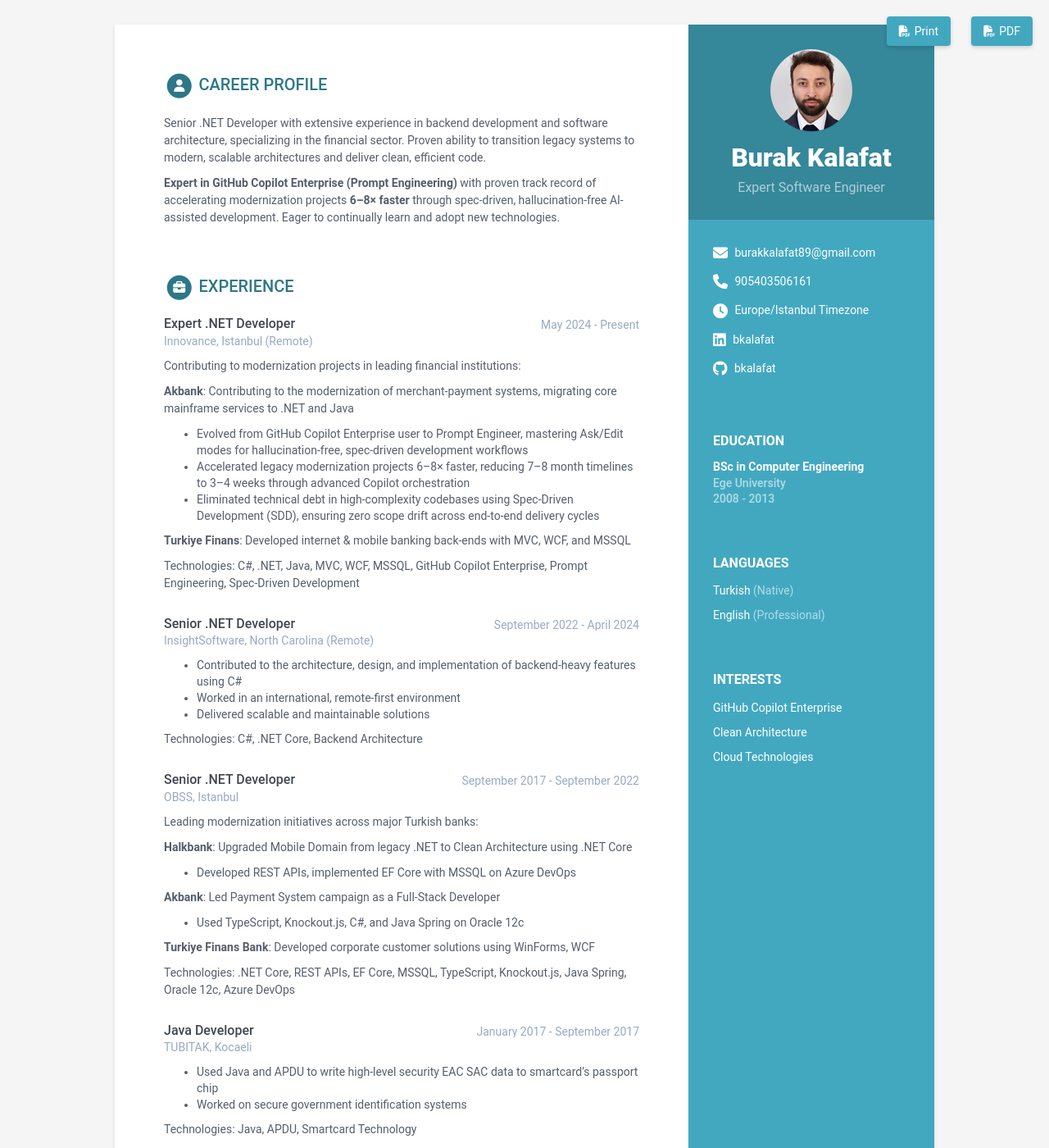
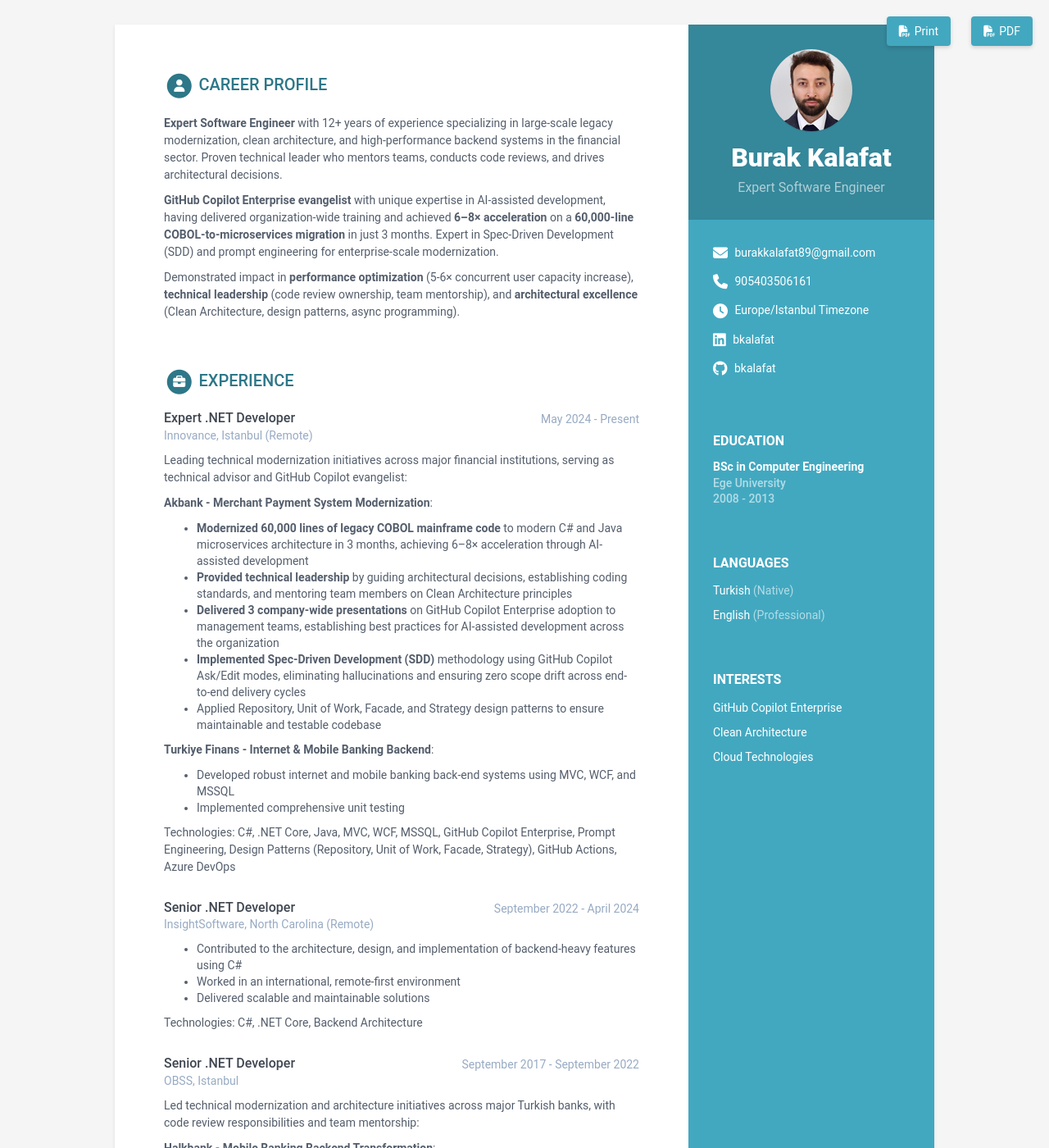
Before and after one commit to bkalafat/cv, a Jekyll site: the page built from index.md, in a window 1280 px wide and 1400 px high. Shown: the whole window at 82% size. Built offline with Jekyll 4.4.1, drawn with Linux system fonts in a browser that asks for light colours; nearby versions of some CDN libraries; library files that are not in the unit come from our copies; some of the changed text lies outside the part shown.

Commit message:
Optimize CV with quantified achievements and technical leadership details
- Added 60K lines COBOL modernization metrics (3 months, 6-8 faster)
- Highlighted 3 company-wide GitHub Copilot presentations and team mentorship
- Added 5-6 concurrent user capacity increase for Halkbank project
- Emphasized code review leadership and team supervision at Turkiye Finans
- Added GitHub Copilot Microsoft Learn certification
- Enhanced Career Profile with leadership and performance optimization impact
- Updated skills with design patterns, testing, and technical leadership
- Improved project descriptions with specific metrics and outcomes

```diff
--- a/_data/data.yml
+++ b/_data/data.yml
@@ -58,13 +58,18 @@
 career-profile:
   title: Career Profile
   summary: |
-    Senior .NET Developer with extensive experience in backend development and software architecture,
-    specializing in the financial sector. Proven ability to transition legacy systems to modern,
-    scalable architectures and deliver clean, efficient code.
+    **Expert Software Engineer** with 12+ years of experience specializing in large-scale legacy modernization,
+    clean architecture, and high-performance backend systems in the financial sector. Proven technical leader
+    who mentors teams, conducts code reviews, and drives architectural decisions.
 
-    **Expert in GitHub Copilot Enterprise (Prompt Engineering)** with proven track record of
-    accelerating modernization projects **6–8× faster** through spec-driven, hallucination-free
-    AI-assisted development. Eager to continually learn and adopt new technologies.
+    **GitHub Copilot Enterprise evangelist** with unique expertise in AI-assisted development, having delivered
+    organization-wide training and achieved **6–8× acceleration** on a **60,000-line COBOL-to-microservices
+    migration** in just 3 months. Expert in Spec-Driven Development (SDD) and prompt engineering for
+    enterprise-scale modernization.
+
+    Demonstrated impact in **performance optimization** (5-6× concurrent user capacity increase),
+    **technical leadership** (code review ownership, team mentorship), and **architectural excellence**
+    (Clean Architecture, design patterns, async programming).
 
 education:
   title: Education
@@ -83,16 +88,20 @@
       time: May 2024 - Present
       company: Innovance, Istanbul (Remote)
       details: |
-        Contributing to modernization projects in leading financial institutions:
+        Leading technical modernization initiatives across major financial institutions, serving as technical advisor and GitHub Copilot evangelist:
 
-        **Akbank**: Contributing to the modernization of merchant-payment systems, migrating core mainframe services to .NET and Java
-          - Evolved from GitHub Copilot Enterprise user to Prompt Engineer, mastering Ask/Edit modes for hallucination-free, spec-driven development workflows
-          - Accelerated legacy modernization projects 6–8× faster, reducing 7–8 month timelines to 3–4 weeks through advanced Copilot orchestration
-          - Eliminated technical debt in high-complexity codebases using Spec-Driven Development (SDD), ensuring zero scope drift across end-to-end delivery cycles
+        **Akbank - Merchant Payment System Modernization**:
+          - **Modernized 60,000 lines of legacy COBOL mainframe code** to modern C# and Java microservices architecture in 3 months, achieving 6–8× acceleration through AI-assisted development
+          - **Provided technical leadership** by guiding architectural decisions, establishing coding standards, and mentoring team members on Clean Architecture principles
+          - **Delivered 3 company-wide presentations** on GitHub Copilot Enterprise adoption to management teams, establishing best practices for AI-assisted development across the organization
+          - **Implemented Spec-Driven Development (SDD)** methodology using GitHub Copilot Ask/Edit modes, eliminating hallucinations and ensuring zero scope drift across end-to-end delivery cycles
+          - Applied Repository, Unit of Work, Facade, and Strategy design patterns to ensure maintainable and testable codebase
 
-        **Turkiye Finans**: Developed internet & mobile banking back-ends with MVC, WCF, and MSSQL
+        **Turkiye Finans - Internet & Mobile Banking Backend**:
+          - Developed robust internet and mobile banking back-end systems using MVC, WCF, and MSSQL
+          - Implemented comprehensive unit testing
 
-        Technologies: C#, .NET, Java, MVC, WCF, MSSQL, GitHub Copilot Enterprise, Prompt Engineering, Spec-Driven Development
+        Technologies: C#, .NET Core, Java, MVC, WCF, MSSQL, GitHub Copilot Enterprise, Prompt Engineering, Design Patterns (Repository, Unit of Work, Facade, Strategy), GitHub Actions, Azure DevOps
 
     - role: Senior .NET Developer
       time: September 2022 - April 2024
@@ -108,17 +117,25 @@
       time: September 2017 - September 2022
       company: OBSS, Istanbul
       details: |
-        Leading modernization initiatives across major Turkish banks:
+        Led technical modernization and architecture initiatives across major Turkish banks, with code review responsibilities and team mentorship:
 
-        **Halkbank**: Upgraded Mobile Domain from legacy .NET to Clean Architecture using .NET Core
-          - Developed REST APIs, implemented EF Core with MSSQL on Azure DevOps
+        **Halkbank - Mobile Banking Backend Transformation**:
+          - **Architected and led migration** from legacy .NET Framework to Clean Architecture using .NET Core microservices
+          - **Increased concurrent user capacity 5-6× per server** by implementing asynchronous programming patterns and thread optimization strategies
+          - Developed scalable REST APIs with EF Core and MSSQL, deployed via Azure DevOps CI/CD pipelines
+          - Implemented Repository and Unit of Work patterns for maintainable data access layer
 
-        **Akbank**: Led Payment System campaign as a Full-Stack Developer
-          - Used TypeScript, Knockout.js, C#, and Java Spring on Oracle 12c
+        **Turkiye Finans - Technical Leadership & Code Review**:
+          - **Solely responsible for code review process** for one development team, ensuring code quality, best practices, and architectural compliance
+          - **Mentored and supervised development team**, conducting regular code reviews and architectural guidance sessions
+          - Developed enterprise-level corporate customer solutions using WinForms and WCF services
+          - Established coding standards and review guidelines that improved team code quality by reducing bug rates
 
-        **Turkiye Finans Bank**: Developed corporate customer solutions using WinForms, WCF
+        **Akbank - Payment System Full-Stack Development**:
+          - Led Payment System campaign as Full-Stack Developer using TypeScript, Knockout.js, C#, and Java Spring
+          - Integrated frontend and backend systems with Oracle 12c database, ensuring transactional consistency
 
-        Technologies: .NET Core, REST APIs, EF Core, MSSQL, TypeScript, Knockout.js, Java Spring, Oracle 12c, Azure DevOps
+        Technologies: .NET Core, REST APIs, EF Core, MSSQL, Clean Architecture, Asynchronous Programming, TypeScript, Knockout.js, Java Spring, Oracle 12c, Azure DevOps, Design Patterns (Repository, Unit of Work)
 
     - role: Java Developer
       time: January 2017 - September 2017
@@ -151,6 +168,17 @@
 certifications:
   title: Certifications
   list:
+    - name: GitHub Copilot Fundamentals - Understand the AI Pair Programmer
+      start: 2024
+      end:
+      organization: Microsoft Learn
+      credentialid:
+      credentialurl: https://learn.microsoft.com/en-us/training/modules/introduction-to-github-copilot/
+      credentialname: Microsoft Learn
+      details: |
+        Completed official Microsoft training on GitHub Copilot, mastering AI-assisted development workflows,
+        prompt engineering techniques, and best practices for enterprise-scale AI pair programming adoption.
+
     - name: Build Microservices with .NET & Amazon Web Services
       start: 2024
       end:
@@ -176,46 +204,49 @@
 projects:
   title: Projects
   intro: >
-    Here are some key projects I've contributed to throughout my career.
+    Key technical achievements demonstrating expertise in modernization, architecture, and performance optimization:
   assignments:
-    - title: Akbank Merchant-Payment System Modernization
+    - title: Akbank Merchant-Payment System Modernization (60K+ Lines)
       link:
-      tagline: "Migrated core mainframe services to .NET and Java, accelerating project delivery 6–8× faster using GitHub Copilot Enterprise"
+      tagline: "Led modernization of 60,000 lines of COBOL mainframe code to C# and Java microservices in 3 months, achieving 6–8× acceleration through GitHub Copilot Enterprise and Spec-Driven Development"
 
-    - title: Halkbank Mobile Banking Backend
+    - title: Halkbank Mobile Banking Performance Optimization
       link:
-      tagline: "Upgraded legacy system to Clean Architecture with .NET Core, REST APIs, and EF Core"
+      tagline: "Architected Clean Architecture migration from legacy .NET, increased concurrent user capacity 5-6× per server through async programming and thread optimization"
 
-    - title: Turkiye Finans Banking Solutions
+    - title: Turkiye Finans Code Quality & Team Leadership
       link:
-      tagline: "Developed internet & mobile banking back-ends with MVC, WCF, and MSSQL"
+      tagline: "Led code review process and team mentorship, established architectural standards and improved code quality across internet & mobile banking back-ends"
 
 skills:
   title: Skills & Proficiency
   toolset:
-    - name: C# & .NET Core
+    - name: C# & .NET Core Microservices
       level: 98%
 
-    - name: GitHub Copilot Enterprise & Prompt Engineering
+    - name: GitHub Copilot Enterprise & AI-Assisted Development
       level: 95%
 
-    - name: REST APIs & Backend Architecture
+    - name: Clean Architecture & Design Patterns
       level: 95%
 
-    - name: EF Core & Database Design
+    - name: REST APIs & Asynchronous Programming
+      level: 95%
+
+    - name: EF Core & Database Design (MSSQL, Oracle)
       level: 90%
 
-    - name: Oracle & MSSQL
+    - name: Azure DevOps & GitHub Actions CI/CD
       level: 90%
 
-    - name: TypeScript & JavaScript
+    - name: Unit Testing & E2E Testing (Playwright)
       level: 85%
 
-    - name: Java Spring
-      level: 80%
+    - name: TypeScript, JavaScript & Java Spring
+      level: 85%
 
-    - name: Azure DevOps & CI/CD
-      level: 75%
+    - name: Technical Leadership & Code Review
+      level: 90%
 
 footer: >
   Designed with <i class="fas fa-heart"></i> by <a href="http://themes.3rdwavemedia.com" target="_blank" rel="nofollow">Xiaoying Riley</a>
```
